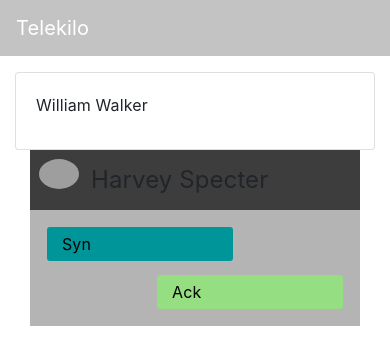
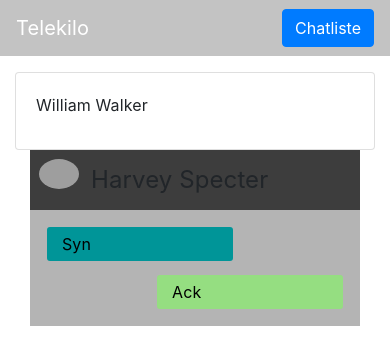
Before and after one commit to J2T2B/Componentware, a React (Create React App) app in the folder frontend/: page / in a window 390 px wide. Shown: the top 364 px of the page. Built offline with nearby package versions, Linux system fonts and the light colour scheme; grey boxes are pictures that could not be loaded.

Commit message:
Ausblendbare Chatliste

```diff
--- a/frontend/src/App.tsx
+++ b/frontend/src/App.tsx
@@ -1,15 +1,19 @@
 import React from 'react';
 import 'bootstrap/dist/css/bootstrap.min.css';
 import { MockComponent } from './components/MockComponent';
-import { Container, Col, Row, Navbar, NavbarBrand } from 'reactstrap';
+import { Container, Col, Row, Navbar, NavbarBrand, Nav, NavItem, NavLink, Button } from 'reactstrap';
 import { Router, Switch, Route } from 'react-router';
 import { HashRouter } from 'react-router-dom';
 import { ChatsListComponent } from './components/ChatListComponent';
 import AChatsHandler from './logic/AChatsHandler';
 import { MockChatsHandler } from './logic/MockChatsHandler';
-import {ChatMessageComponent} from "./components/ChatMessageComponent";
+import { ChatMessageComponent } from "./components/ChatMessageComponent";
 
-export class App extends React.Component<{}, {}> {
+interface AppStates {
+    isChatListOpen: boolean;
+}
+
+export class App extends React.Component<{}, AppStates> {
 
     private chatsHandler: AChatsHandler;
 
@@ -17,6 +21,18 @@ export class App extends React.Component<{}, {}> {
         super(props);
         this.chatsHandler = new MockChatsHandler();
         this.chatsHandler.connect();
+
+        this.state = {
+            isChatListOpen: true
+        };
+    }
+
+    toggleChatsList() {
+        this.setState(o => {
+            return {
+                isChatListOpen: !o.isChatListOpen
+            }
+        })
     }
 
     render() {
@@ -27,12 +43,19 @@ export class App extends React.Component<{}, {}> {
                 <NavbarBrand href="/" className="mr-auto">
                     Telekilo
                 </NavbarBrand>
+                <Nav>
+                    <NavItem className="d-md-none">
+                        <Button color="primary" onClick={this.toggleChatsList.bind(this)}>
+                            Chatliste
+                        </Button>
+                    </NavItem>
+                </Nav>
             </Navbar>
 
             <Container fluid>
                 <Row>
                     <Col md={4}>
-                        <ChatsListComponent chatsHandler={this.chatsHandler} />
+                        <ChatsListComponent chatsHandler={this.chatsHandler} isOpen={this.state.isChatListOpen} />
                     </Col>
                     <Col md={8}>
                         <HashRouter>
--- a/frontend/src/components/ChatListComponent.tsx
+++ b/frontend/src/components/ChatListComponent.tsx
@@ -6,21 +6,24 @@ import IChatsListener from "../logic/IChatsListener";
 import { VoidLike } from "../logic/VoidLike";
 import { ChatListItemComponent } from "./ChatListItemComponent";
 
+export interface ChatListProps extends DefaultComponentProps {
+    isOpen: boolean;
+}
+
 export interface ChatListStates {
     chats: Chat[]
     currentChat?: Chat
 }
 
-export class ChatsListComponent extends React.Component<DefaultComponentProps, ChatListStates> implements IChatsListener {
+export class ChatsListComponent extends React.Component<ChatListProps, ChatListStates> implements IChatsListener {
 
-    constructor(props: DefaultComponentProps) {
+    constructor(props: ChatListProps) {
         super(props);
         this.state = {
             chats: [],
             currentChat: undefined
         };
     }
-
 
     onCurrentChatChange(currentChat?: Chat): VoidLike {
         this.setState({ currentChat });
@@ -39,6 +42,9 @@ export class ChatsListComponent extends React.Component<DefaultComponentProps, C
     }
 
     render() {
+
+        if (!this.props.isOpen) return <></>;
+
         return <Card>
             <CardBody>
                 <CardTitle>William Walker</CardTitle>
```
